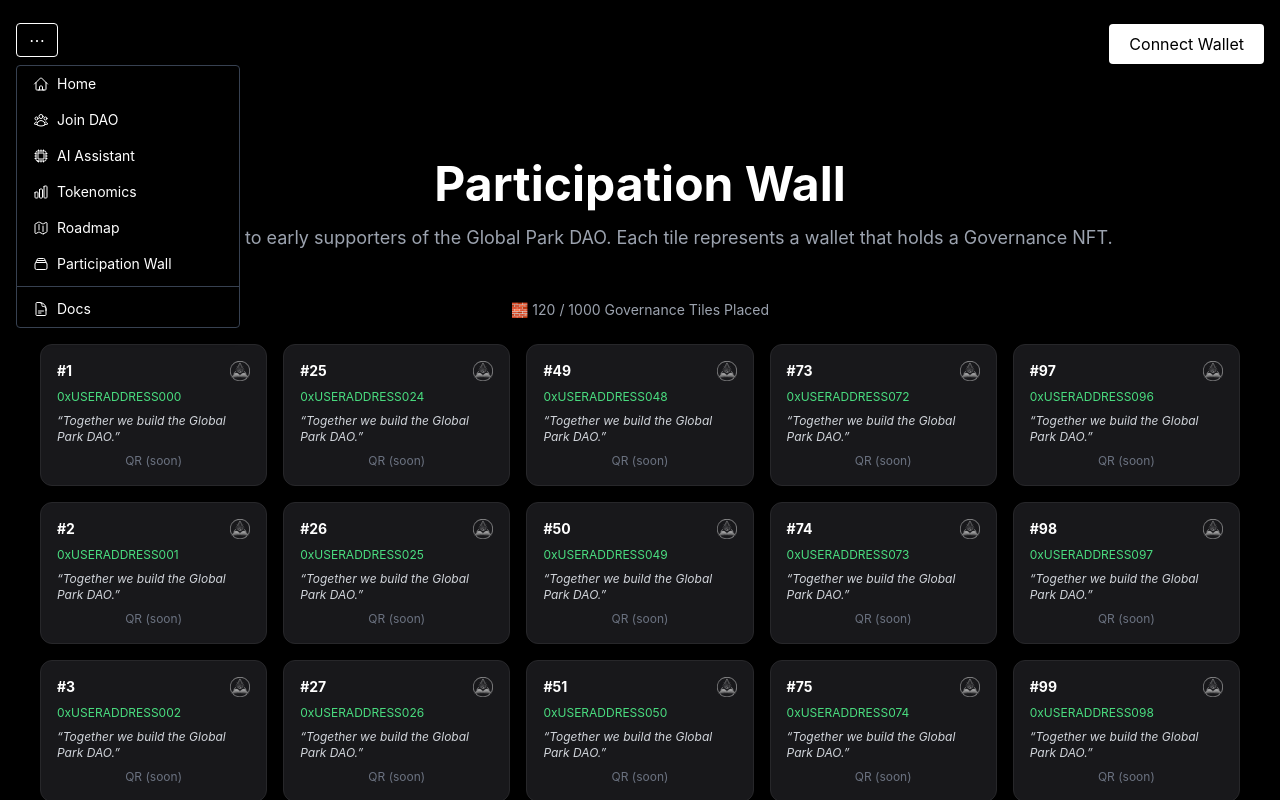
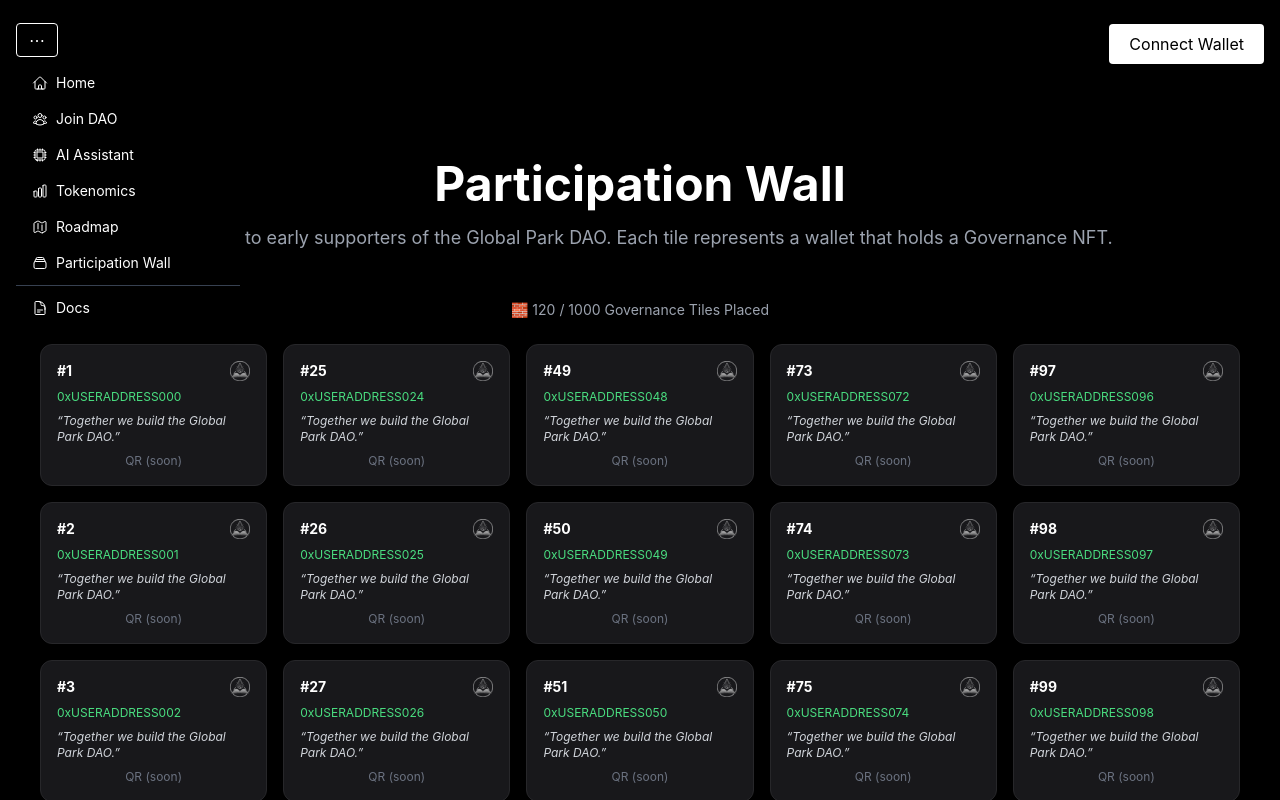
Before and after one commit to GPARKPRO/globalpark-site, a Next.js app: page /participation-wall in a window 1280 px wide. Both pictures are taken after a click on the button "Explore". Shown: the top 800 px of the page. Built offline with nearby package versions, Linux system fonts and the light colour scheme.

Commit message:
Update Header.tsx

```diff
--- a/components/Header.tsx
+++ b/components/Header.tsx
@@ -53,7 +53,7 @@ export default function Header() {
             ⋯
         </button>
         {showMenu && (
-          <div className="absolute mt-2 bg-black border border-gray-700 rounded shadow-lg z-50 w-56">
+          <div className="absolute mt-2 w-56 rounded bg-black shadow-lg z-50">
             {menuItems.map(({ label, icon, path }) => (
               <button
                 key={label}
```
